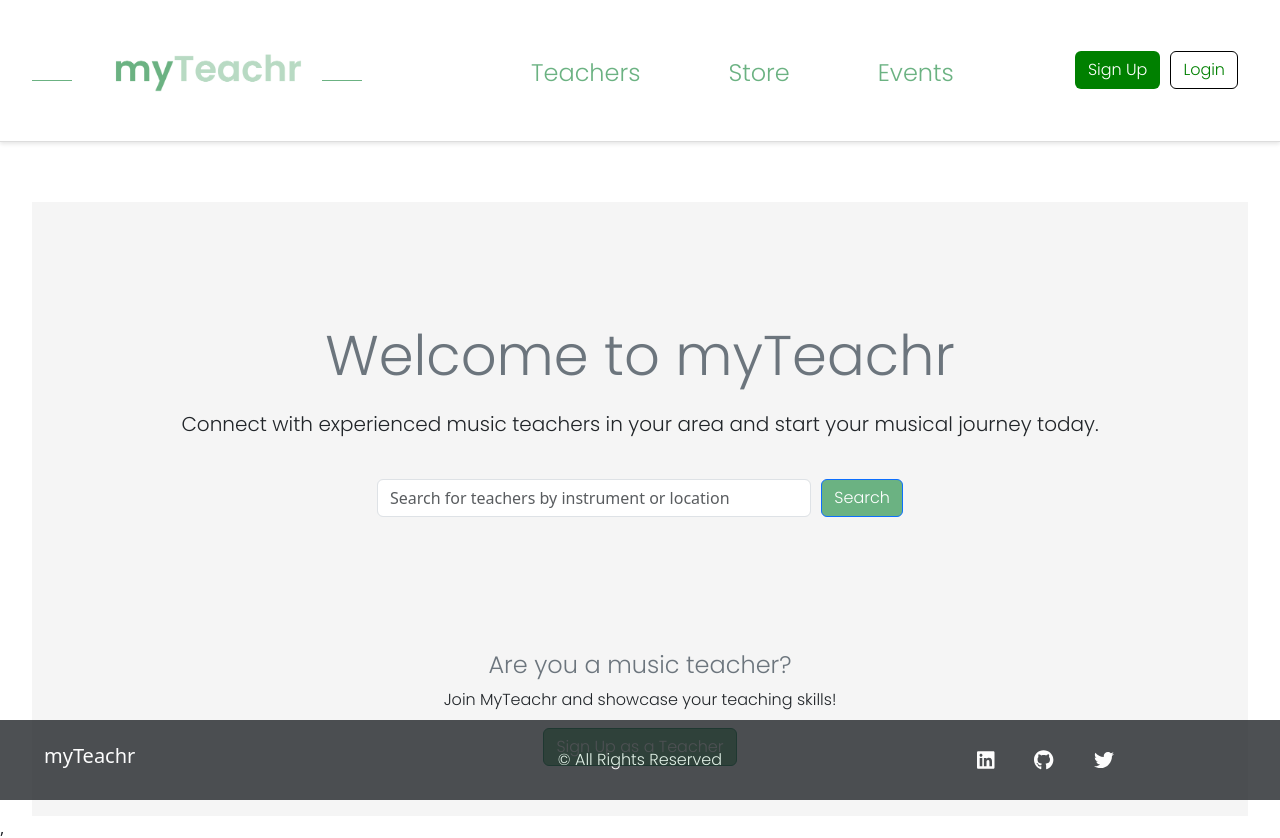
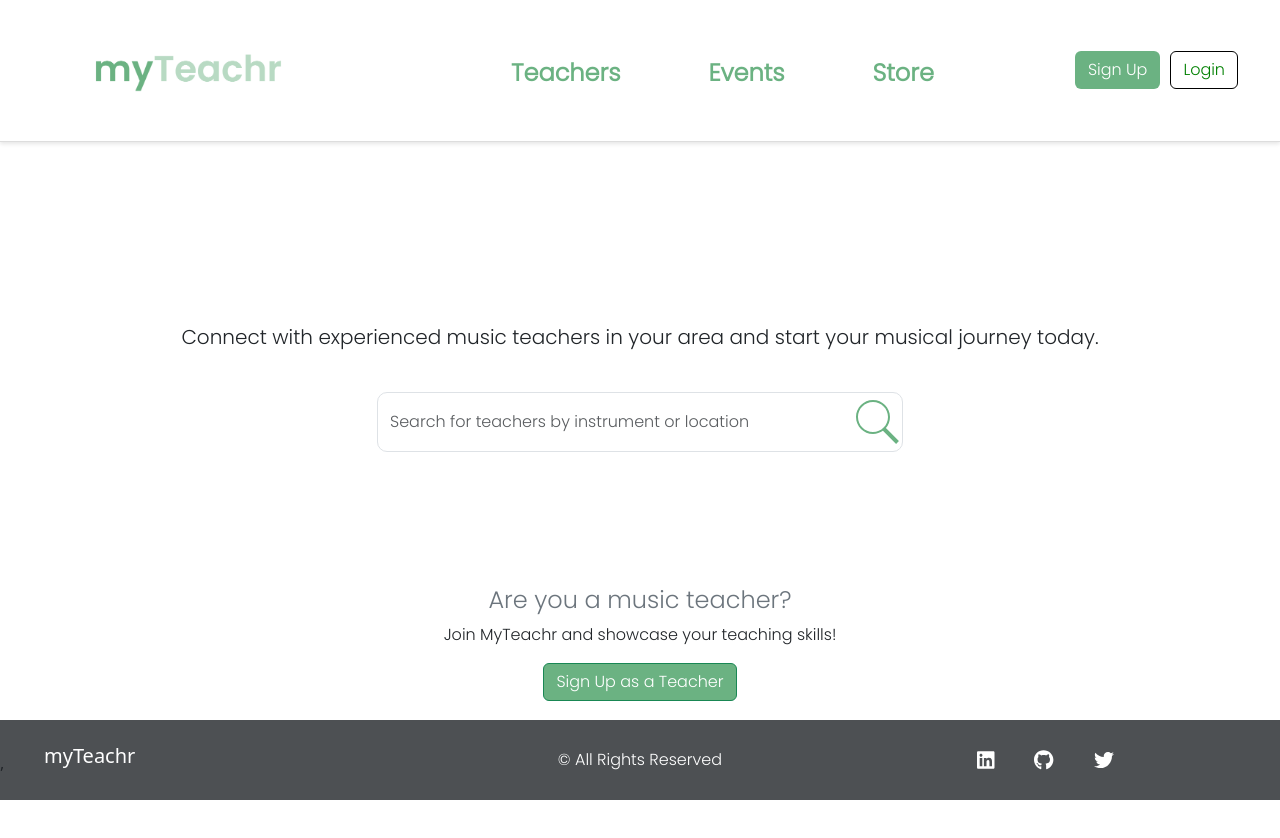
Before and after one commit to dtumuhaise/MyTeachr, a React (Create React App) app in the folder myteachr/: page / in a window 1280 px wide. After the commit the page ends 800 px from the top, so only its background shows below. Built offline with nearby package versions, Linux system fonts and the light colour scheme.

Commit message:
added search icon.svg

```diff
--- a/myteachr/package.json
+++ b/myteachr/package.json
@@ -6,6 +6,7 @@
     "@emotion/react": "^11.11.1",
     "@emotion/styled": "^11.11.0",
     "@fortawesome/free-brands-svg-icons": "^6.4.2",
+    "@fortawesome/free-solid-svg-icons": "^6.4.2",
     "@fortawesome/react-fontawesome": "^0.2.0",
     "@mui/icons-material": "^5.14.9",
     "@mui/material": "^5.14.9",
--- a/myteachr/src/components/Events.js
+++ b/myteachr/src/components/Events.js
@@ -50,14 +50,14 @@ const Events = () => {
   return (
     <div className="container mt-5">
         <div className="eventsHeader">
-        <h1 className="text-secondary font-family-poppins">Events Near Me</h1>
+          <h1 className="text-secondary font-family-poppins">Events Near Me</h1>
         </div>
       <div className="row">
         {events.map((event) => (
           <div key={event.id} className="col-md-4 mb-4">
             <div className="card">
               <div
-
+                style={{height: "400px", overflow: "hidden"}}
                 className="card-body">
                 <h4
                   style={{ fontFamily: "Poppins", fontWeight: "bold", textAlign: "center", padding: "10px"}}
@@ -70,7 +70,7 @@ const Events = () => {
                 <p className="card-text"><strong>Fee: </strong>{event.fee}</p>
 
                 <div
-                  style={{ cursor: "pointer", justifyContent: "center" }}
+                  style={{ cursor: "pointer", justifyContent: "center", position: "absolute", bottom: "10px", left: "50%", transform: "translateX(-50%)" }}
                   className="d-flex">
                     <button
                     style={{ cursor: "pointer", color: "white", backgroundColor: "#6bb282"}}
--- a/myteachr/src/components/Home.js
+++ b/myteachr/src/components/Home.js
@@ -3,6 +3,7 @@ import { useNavigate } from "react-router-dom";
 import "bootstrap/dist/css/bootstrap.min.css";
 import "../css/Home.css";
 import TeacherRegistrationModal from "./TeacherRegistrationModal";
+import SearchIcon from "../Images/search.svg";
 
 const Home = () => {
   const [showRegistration, setShowRegistration] = useState(false);
@@ -25,31 +26,49 @@ const Home = () => {
 
   return (
     <div
-      style={{ marginTop: "60px", backgroundColor: "#f5f5f5" }}
-      className="container">
-      <div
-        style={{ padding: "70px" }}
-        className="row mt-5">
-
-        <div
-          style={{ marginTop: "50px" }}
-          className="">
-          <h3
-            style={{ marginBottom: "20px", display: "flex", justifyContent: "center", fontFamily: "Poppins", color: "#6C757D" }}
-            className="display-4">Welcome to myTeachr</h3>
+      style={{ marginTop: "60px", backgroundColor: "#f5f5f" }}
+      className="container"
+    >
+      <div style={{ padding: "70px" }} className="row mt-5">
+        <div style={{ marginTop: "50px" }} className="">
           <p
-            style={{ marginBottom: "40px", display: "flex", justifyContent: "center" }}
-            className="lead">
+            style={{
+              marginBottom: "40px",
+              display: "flex",
+              justifyContent: "center",
+            }}
+            className="lead"
+          >
             Connect with experienced music teachers in your area and start your
             musical journey today.
           </p>
           <div
-            style={{ display: "flex", justifyContent: "center" }}
-            className="input-group mb-3">
+            style={{
+              display: "flex",
+              justifyContent: "center",
+              position: "relative", // Add this line for positioning
+            }}
+            className="input-group mb-3"
+          >
             <div
-              style={{ display: "flex", justifyContent: "center"}}
-              class="col-md-6">
+              style={{
+                display: "flex",
+                justifyContent: "center",
+                position: "relative", // Add this line for positioning
+              }}
+              class="col-md-6"
+            >
               <input
+                style={{
+                  fontFamily: "Poppins",
+                  height: "60px",
+                  width: "100%",
+                  borderRadius: "10px",
+                  paddingRight: "40px", // Add padding for the icon
+                  backgroundImage: `url(${SearchIcon})`, // Set the background image
+                  backgroundPosition: "right center",
+                  backgroundRepeat: "no-repeat",
+                }}
                 type="text"
                 className="form-control"
                 placeholder="Search for teachers by instrument or location"
@@ -57,40 +76,23 @@ const Home = () => {
                 onChange={(e) => setSearchQuery(e.target.value)}
                 onKeyDown={handleKeyDown}
               />
-            <div className="input-group-append">
-              <button
-                style={{ marginLeft: "10px" }}
-                className="btn btn-primary"
-                type="button"
-                onClick={handleSearch}
-              >
-                Search
-              </button>
-            </div>
+              {/* Remove the button element */}
             </div>
           </div>
         </div>
       </div>
 
-      <div
-        style={{ paddingBottom: "50px" }}
-        className="row mt-5">
+      <div style={{ paddingBottom: "50px" }} className="row mt-5">
         <div className="col-md-6 offset-md-3 text-center">
-          <h4
-            style={{fontFamily: "Poppins", color: "#6C757D"}}
-            >
+          <h4 style={{ fontFamily: "Poppins", color: "#6C757D" }}>
             Are you a music teacher?
           </h4>
           <p>Join MyTeachr and showcase your teaching skills!</p>
-          <button
-            className="btn btn-success"
-            onClick={openRegistrationModal}
-          >
+          <button className="btn btn-success" onClick={openRegistrationModal}>
             Sign Up as a Teacher
           </button>
         </div>
       </div>
-
 
       {showRegistration && (
         <TeacherRegistrationModal
@@ -99,7 +101,6 @@ const Home = () => {
         />
       )}
     </div>
-
   );
 };
 
--- a/myteachr/src/components/List.js
+++ b/myteachr/src/components/List.js
@@ -36,15 +36,16 @@ const List = () => {
 
 <header>
     <div className="container container-flex">
+
         <div className="logo-container">
-        <NavLink exact to="/" ><a href="/" title="Home"><img src={logo} alt="logo" className="logo" /> </a></NavLink>
+          <a href="/" title="Home" style={{ textDecoration: 'none' }}><img src={logo} alt="logo" className="logo" /></a>
         </div>
 
         <nav>
             <div className="list">
                 <NavLink to="/teachers" className="listItem"  activeClassName="active">Teachers</NavLink>
+                <NavLink to="/events" className="listItem"  activeClassName="active">Events</NavLink>
                 <NavLink to="/store" className="listItem"  activeClassName="active">Store</NavLink>
-                <NavLink to="/events" className="listItem"  activeClassName="active">Events</NavLink>
                 </div>
         </nav>
 
@@ -53,7 +54,7 @@ const List = () => {
               <button
                 className="btn btnStyle"
                 onClick={handleShowRegistrationModal}
-                style={{ backgroundColor: "green", color: "white", marginRight: "10px" }}>Sign Up</button>
+                style={{ backgroundColor: "#6bb282", color: "white", marginRight: "10px" }}>Sign Up</button>
 
               <button
                 className="btn btnStyle"
--- a/myteachr/src/css/Home.css
+++ b/myteachr/src/css/Home.css
@@ -9,7 +9,6 @@
 .searchArea{
 
     justify-content: center;
-    /* background-color: green; */
     padding: 20px;
     margin-left: 20%;
 }
--- a/myteachr/src/css/List.css
+++ b/myteachr/src/css/List.css
@@ -43,11 +43,11 @@ header{
     text-decoration: none;
     font-size: 1.5rem;
     font-family: 'Poppins', sans-serif;
+    font-weight: 600;
 }
 
 .active{
     border-bottom: .1em solid #6bb282;
-
 }
 
 /* .icon {
@@ -70,8 +70,6 @@ header{
     .listItem{
         margin-left: 0;
         margin-top: 0;
-    }
-    .listItem{
         font-size: 1.2rem;
     }
     .listItem:hover{
--- a/myteachr/src/css/events.css
+++ b/myteachr/src/css/events.css
@@ -5,5 +5,6 @@
     justify-content: center;
     align-items: center;
     padding: 1em;
+    margin-bottom: 1em;
 
 }
```
Also changed, not shown: myteachr/src/Images/search.svg (added), 1 other file (tests, documents, lock files or other folders). Lines whose indentation alone changed are shown as unchanged.
